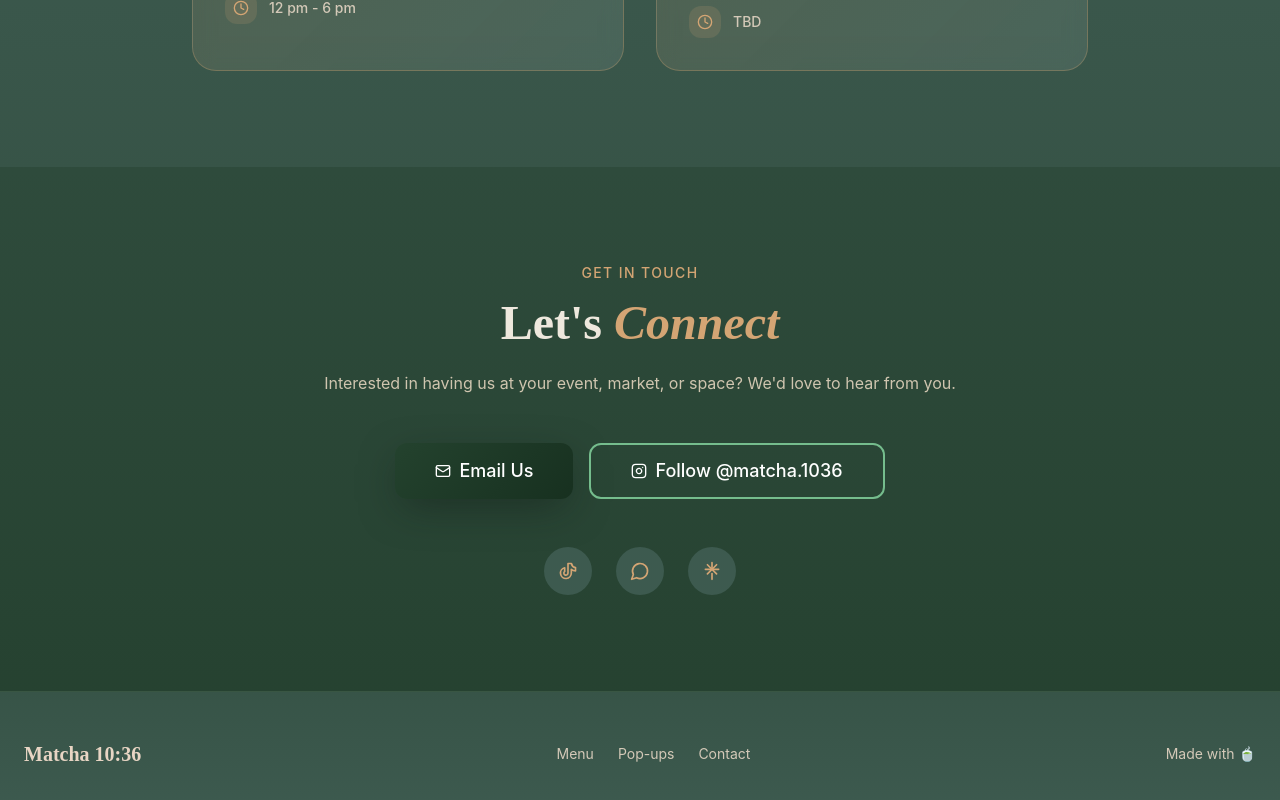
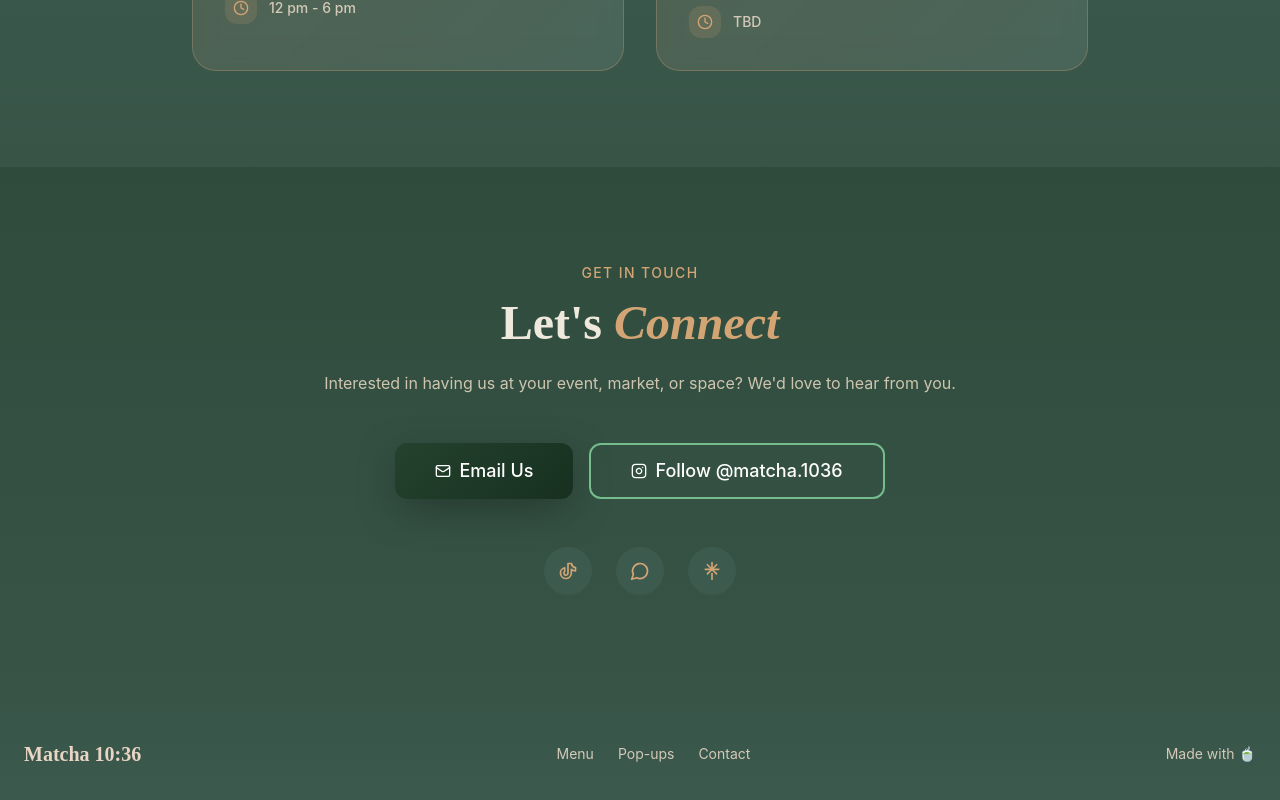
Before and after one commit to bradlyhayes12/matcha_1036, a React (Vite) app: page / in a window 1280 px wide. Shown: the part 2089-2889 px from the top of the page. Built offline with nearby package versions, Linux system fonts and the light colour scheme.

Commit message:
Update ContactForm & Footer with smooth gradient

```diff
--- a/src/components/ContactForm.tsx
+++ b/src/components/ContactForm.tsx
@@ -4,7 +4,7 @@
 
 const Contact = () => {
   return (
-    <section id="contact" className="py-24" style={{ background: 'linear-gradient(to bottom, rgba(61, 90, 79, 0.5) 0%, rgba(61, 90, 79, 0.2) 100%)' }}>
+    <section id="contact" className="py-24" style={{ background: 'linear-gradient(to bottom, rgba(61, 90, 79, 0.5) 0%, rgba(61, 90, 79, 0.8) 100%)' }}>
       <div className="container mx-auto px-6">
         <div className="max-w-2xl mx-auto text-center">
           <span className="text-sm font-medium tracking-widest uppercase mb-4 block" style={{ color: '#D4A574' }}>
```
